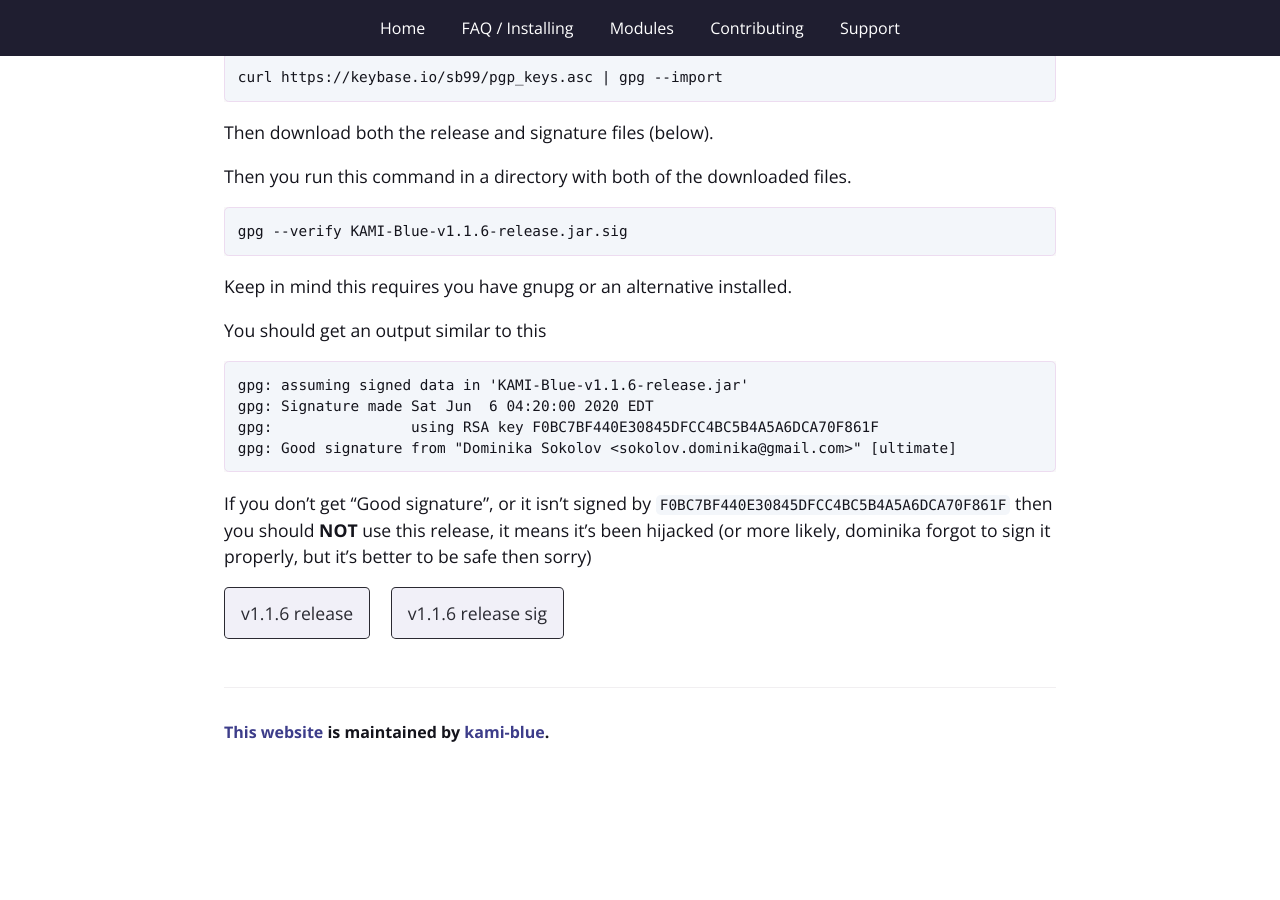
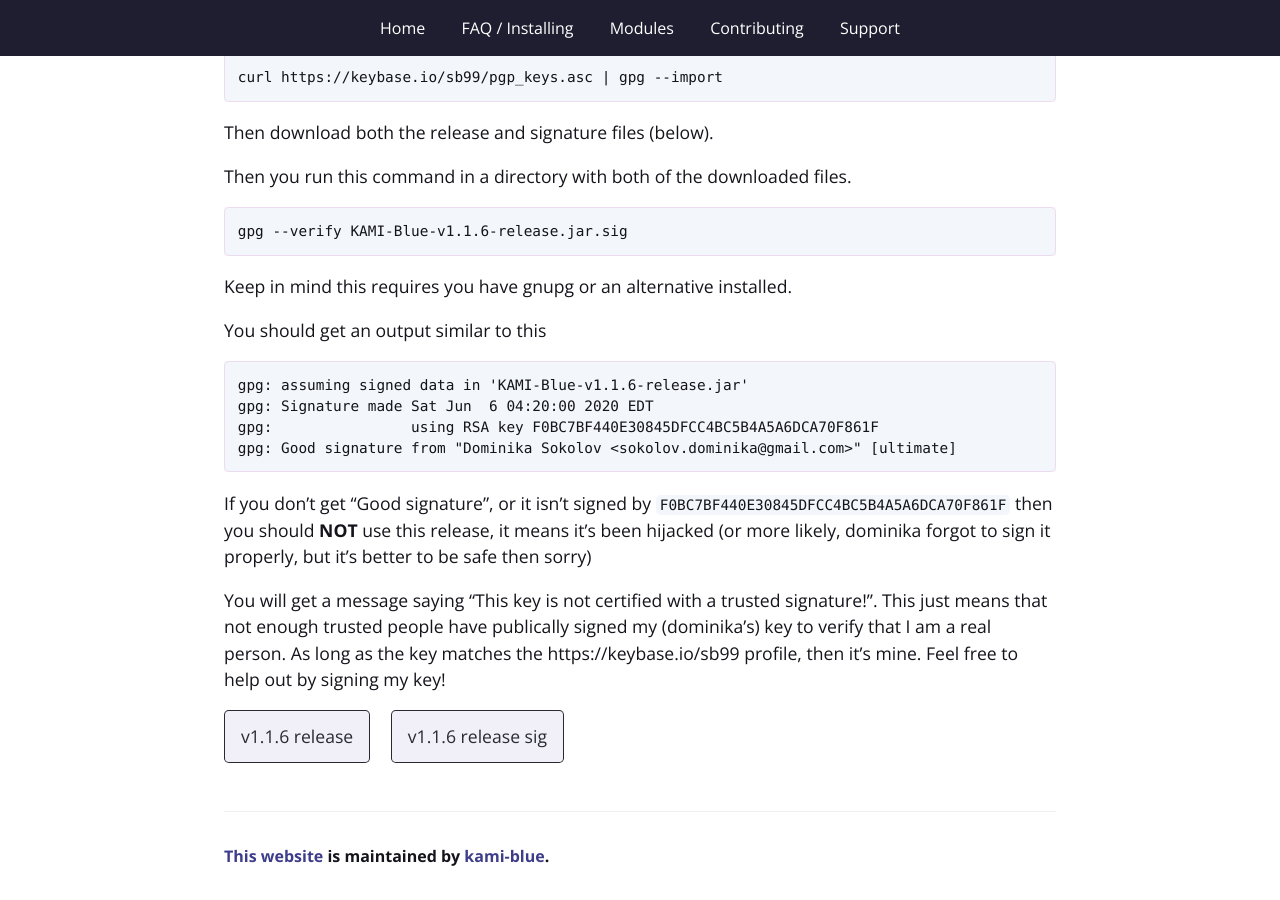
Before and after one commit to kami-blue/website, a Jekyll site: the page built from signing.md, in a window 1280 px wide and 900 px high, scrolled down 982 px. Built offline with Jekyll 4.4.1, drawn with Linux system fonts in a browser that asks for light colours; before the commit the page ends 1758 px from its top, so only the background shows below that.

Commit message:
Explain the warning in signing

```diff
--- a/signing.md
+++ b/signing.md
@@ -43,5 +43,7 @@ gpg: Good signature from "Dominika Sokolov <sokolov.dominika@gmail.com>" [ultima
 
 If you don't get "Good signature", or it isn't signed by `F0BC7BF440E30845DFCC4BC5B4A5A6DCA70F861F` then you should **NOT** use this release, it means it's been hijacked (or more likely, dominika forgot to sign it properly, but it's better to be safe then sorry)
 
+You will get a message saying "This key is not certified with a trusted signature!". This just means that not enough trusted people have publically signed my (dominika's) key to verify that I am a real person. As long as the key matches the https://keybase.io/sb99 profile, then it's mine. Feel free to help out by signing my key!
+
 <a href="{{ site.github.jar_url }}" class="btnc">{{  site.cur_ver  }} release</a>
 <a href="{{ site.github.jar_sig_url }}" class="btnc">{{  site.cur_ver  }} release sig</a>
```
